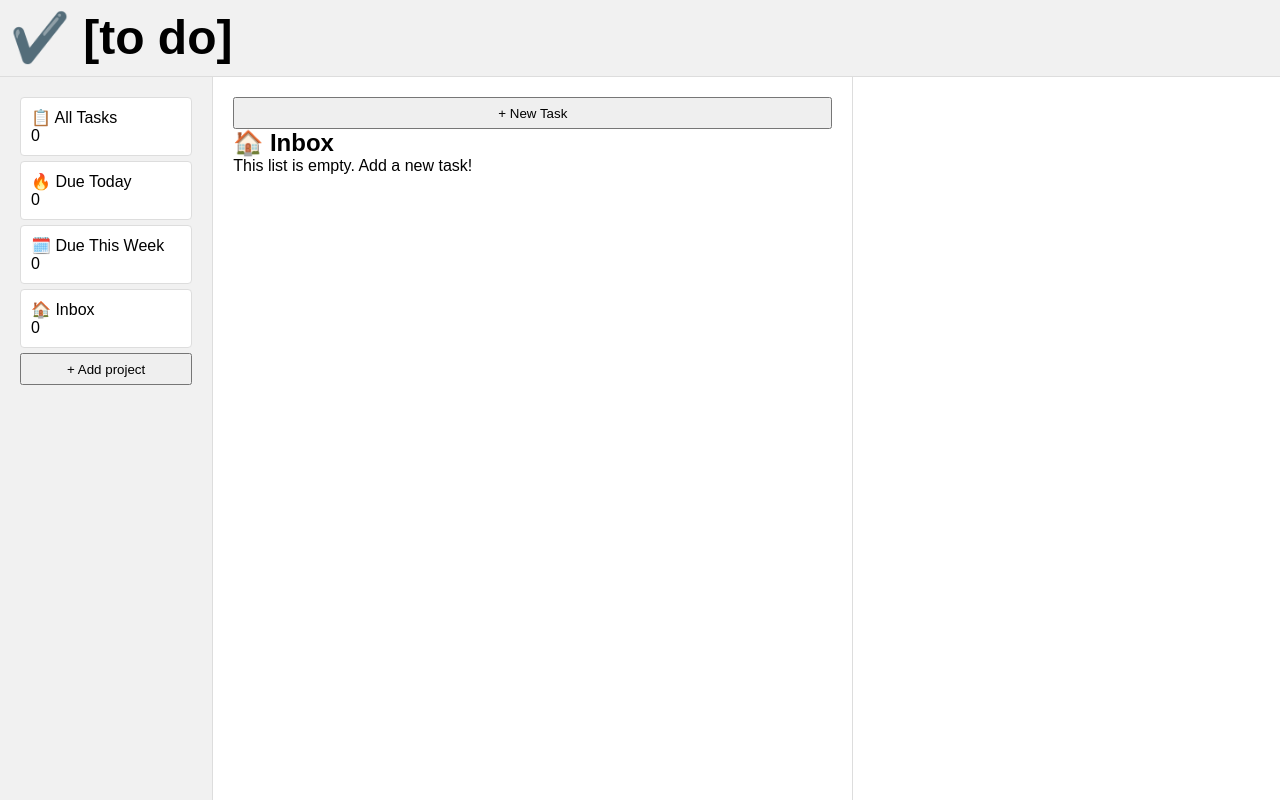
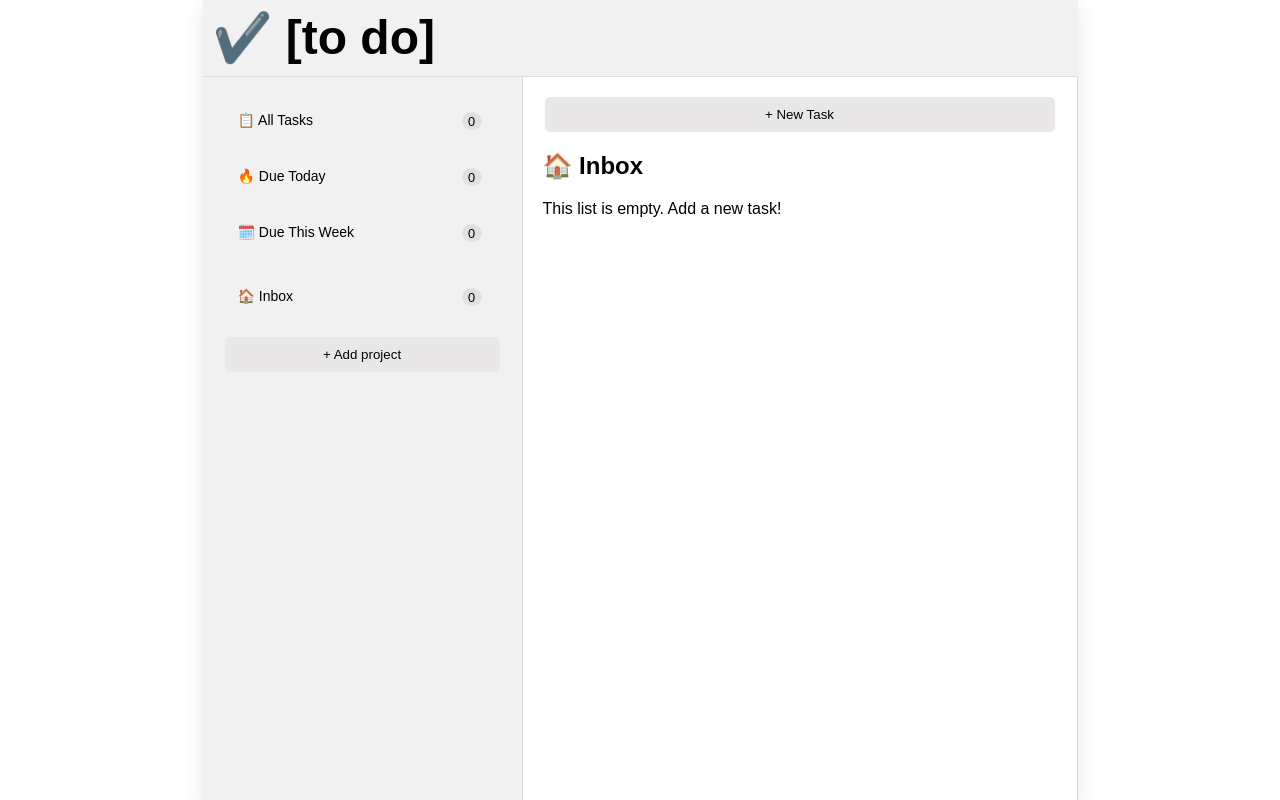
Before and after one commit to estellel-github/todo-app-webpack, a website built with webpack: page src/template.html in a window 1280 px wide. Built offline with nearby package versions, Linux system fonts and the light colour scheme.

Commit message:
Remove Supabase, Fix sidebar and modal behaviors

```diff
--- a/globals.d.ts
+++ /dev/null
@@ -1,6 +0,0 @@
-declare namespace NodeJS {
-  interface ProcessEnv {
-    SUPABASE_URL: string;
-    SUPABASE_ANON_KEY: string;
-  }
-}
--- a/src/index.ts
+++ b/src/index.ts
@@ -66,6 +66,7 @@ const toggleNewTaskButton = (shouldShow: boolean) => {
 };
 
 let isTaskPaneOpen = false;
+let isModalOpen = false;
 
 const toggleTaskPane = (shouldShow: boolean) => {
   isTaskPaneOpen = shouldShow;
@@ -80,15 +81,19 @@ const clearHideTaskPane = () => {
   toggleTaskPane(false);
 };
 
-document.addEventListener("click", (event: MouseEvent) => {
+document.addEventListener("mousedown", (event: MouseEvent) => {
   const target = event.target as HTMLElement;
-  const isClickOutside =
+  const isClickOutsideTaskPane =
     !taskPane.contains(target) &&
     !target.classList.contains("task-item") &&
     !target.classList.contains("new-task-btn");
 
-  if (isTaskPaneOpen && isClickOutside) {
-    clearHideTaskPane();
+  if (isModalOpen) {
+    return;
+  } else {
+    if (isTaskPaneOpen && isClickOutsideTaskPane) {
+      clearHideTaskPane();
+    }
   }
 });
 
@@ -102,6 +107,7 @@ const modal = document.createElement("div");
 modal.className = "modal";
 
 const toggleModal = (shouldShow: boolean) => {
+  isModalOpen = shouldShow;
   if (shouldShow) {
     modal.classList.remove("display-none");
     moduleContentDiv.classList.add("blurred");
@@ -167,31 +173,34 @@ const renderProjectList = () => {
     projectItemDiv.className = "project-item";
     projectListDiv.append(projectItemDiv);
 
+    const projectInfoDiv = document.createElement("div");
+    projectInfoDiv.className = "project-info";
+    projectItemDiv.append(projectInfoDiv);
+
     const projectNameDiv = document.createElement("div");
     projectNameDiv.className = "project-name";
     projectNameDiv.textContent = project.name;
-    projectItemDiv.append(projectNameDiv);
+    projectInfoDiv.append(projectNameDiv);
 
     const numTodoTasksDiv = document.createElement("div");
     numTodoTasksDiv.className = "num-tasks";
-    numTodoTasksDiv.textContent = taskManager.getTasksByProject(project.id).filter(task => task.status !== "Done").length.toString();
-    projectItemDiv.append(numTodoTasksDiv);
+    numTodoTasksDiv.textContent = taskManager
+      .getTasksByProject(project.id)
+      .filter((task) => task.status !== "Done").length.toString();
+    projectInfoDiv.append(numTodoTasksDiv);
 
-    projectNameDiv.addEventListener("click", () => {
-      currentViewType = "project";
-      activeProjectId = project.id;
-      renderTaskList();
-      renderProjectList();
-      displayTaskFilters();
-    });
+    let projectOptionsDiv = null;
 
     const projectNameInput = document.createElement("input");
     projectNameInput.type = "text";
     projectNameInput.value = project.name;
     projectNameInput.style.display = "none";
-    projectItemDiv.insertBefore(projectNameInput, numTodoTasksDiv);
+    projectItemDiv.insertBefore(projectNameInput, projectInfoDiv);
 
     if (project.id !== INBOX_ID) {
+      projectOptionsDiv = document.createElement("div");
+      projectOptionsDiv.className = "project-options";
+
       const editIcon = document.createElement("button");
       editIcon.className = "edit-icon";
       editIcon.textContent = "✏️";
@@ -205,12 +214,15 @@ const renderProjectList = () => {
       deleteIcon.className = "delete-icon";
       deleteIcon.textContent = "🗑️";
 
-      projectItemDiv.append(editIcon);
-      projectItemDiv.append(saveIcon);
-      projectItemDiv.append(deleteIcon);
+      projectOptionsDiv.append(editIcon);
+      projectOptionsDiv.append(saveIcon);
+      projectOptionsDiv.append(deleteIcon);
+
+      projectItemDiv.append(projectOptionsDiv);
 
       editIcon.addEventListener("click", () => {
         projectNameDiv.style.display = "none";
+        numTodoTasksDiv.style.display = "none";
         projectNameInput.style.display = "block";
         editIcon.style.display = "none";
         saveIcon.style.display = "block";
@@ -224,6 +236,7 @@ const renderProjectList = () => {
 
         projectNameDiv.textContent = newName;
         projectNameDiv.style.display = "block";
+        numTodoTasksDiv.style.display = "block";
         projectNameInput.style.display = "none";
         saveIcon.style.display = "none";
         editIcon.style.display = "block";
@@ -233,6 +246,16 @@ const renderProjectList = () => {
         displayDeleteProjectModal(project.id);
       });
     }
+
+    projectItemDiv.addEventListener("click", (e) => {
+      if (!projectOptionsDiv || !projectOptionsDiv.contains(e.target as Node)) {
+        currentViewType = "project";
+        activeProjectId = project.id;
+        renderTaskList();
+        renderProjectList();
+        displayTaskFilters();
+      }
+    });
   });
 };
 
@@ -646,64 +669,80 @@ const displayTasksInProject = (projectId: number) => {
 const displayTaskFilters = () => {
   filterContainer.textContent = "";
 
-  const allTasksBtn = document.createElement("div");
-  allTasksBtn.className = "filter-item";
-  allTasksBtn.textContent = "📋 All Tasks";
+  const allTasksName = document.createElement("div");
+  allTasksName.textContent = "📋 All Tasks";
 
-  const allTasksNumDiv = document.createElement("div");
-  allTasksNumDiv.className = "num-tasks";
-  allTasksNumDiv.textContent = taskManager.getAllTasks().filter(task => task.status !== "Done").length.toString();
+  const allTasksNum = document.createElement("div");
+  allTasksNum.className = "num-tasks";
+  allTasksNum.textContent = taskManager.getAllTasks().filter(task => task.status !== "Done").length.toString();
 
-  allTasksBtn.appendChild(allTasksNumDiv);
+  const allTasksFilterItem = document.createElement("div");
+  allTasksFilterItem.className = "filter-item";
+  const allTasksFilterInfo = document.createElement("div");
+  allTasksFilterInfo.className = "filter-info";
 
-  allTasksBtn.addEventListener("click", () => {
+  allTasksFilterInfo.appendChild(allTasksName);
+  allTasksFilterInfo.appendChild(allTasksNum);
+  allTasksFilterItem.appendChild(allTasksFilterInfo);
+
+  allTasksFilterItem.addEventListener("click", () => {
     currentViewType = "filter";
     currentFilter = "All Tasks";
     const allTasks = taskManager.getAllTasks();
     displayTasks("All Tasks", allTasks);
   });
 
-  const dueTodayBtn = document.createElement("div");
-  dueTodayBtn.className = "filter-item";
-  dueTodayBtn.textContent = "🔥 Due Today";
+  const dueTodayName = document.createElement("div");
+  dueTodayName.textContent = "🔥 Due Today";
 
-  const dueTodayNumDiv = document.createElement("div");
-  dueTodayNumDiv.className = "num-tasks";
-  dueTodayNumDiv.textContent = taskManager.getTasksDueToday()
+  const dueTodayNum = document.createElement("div");
+  dueTodayNum.className = "num-tasks";
+  dueTodayNum.textContent = taskManager.getTasksDueToday()
     .filter(task => task.status !== "Done")
     .length
     .toString();
 
-  dueTodayBtn.appendChild(dueTodayNumDiv);
+  const dueTodayFilterItem = document.createElement("div");
+  dueTodayFilterItem.className = "filter-item";
+  const dueTodayFilterInfo = document.createElement("div");
+  dueTodayFilterInfo.className = "filter-info";
 
-  dueTodayBtn.addEventListener("click", () => {
+  dueTodayFilterInfo.appendChild(dueTodayName);
+  dueTodayFilterInfo.appendChild(dueTodayNum);
+  dueTodayFilterItem.appendChild(dueTodayFilterInfo);
+
+  dueTodayFilterItem.addEventListener("click", () => {
     currentViewType = "filter";
     currentFilter = "Due Today";
     const dueTodayTasks = taskManager.getTasksDueToday();
     displayTasks("Due Today", dueTodayTasks);
   });
 
-  const dueThisWeekBtn = document.createElement("div");
-  dueThisWeekBtn.className = "filter-item";
-  dueThisWeekBtn.textContent = "🗓️ Due This Week";
+  const dueThisWeekName = document.createElement("div");
+  dueThisWeekName.textContent = "🗓️ Due This Week";
 
-  const dueThisWeekNumDiv = document.createElement("div");
-  dueThisWeekNumDiv.className = "num-tasks";
-  dueThisWeekNumDiv.textContent = taskManager.getTasksDueThisWeek()
-    .filter(task => task.status !== "Done")
-    .length
-    .toString();
+  const dueThisWeekNum = document.createElement("div");
+  dueThisWeekNum.className = "num-tasks";
+  dueThisWeekNum.textContent = taskManager.getTasksDueThisWeek()
+    .filter((task) => task.status !== "Done")
+    .length.toString();
 
-  dueThisWeekBtn.appendChild(dueThisWeekNumDiv);
+  const dueThisWeekFilterItem = document.createElement("div");
+  dueThisWeekFilterItem.className = "filter-item";
+  const dueThisWeekFilterInfo = document.createElement("div");
+  dueThisWeekFilterInfo.className = "filter-info";
 
-  dueThisWeekBtn.addEventListener("click", () => {
+  dueThisWeekFilterInfo.append(dueThisWeekName, dueThisWeekNum);
+  dueThisWeekFilterItem.append(dueThisWeekFilterInfo);
+
+  dueThisWeekFilterItem.addEventListener("click", () => {
     currentViewType = "filter";
     currentFilter = "Due This Week";
     const dueThisWeekTasks = taskManager.getTasksDueThisWeek();
     displayTasks("Due This Week", dueThisWeekTasks);
   });
 
-  filterContainer.append(allTasksBtn, dueTodayBtn, dueThisWeekBtn);
+  filterContainer.append(allTasksFilterItem, dueTodayFilterItem, dueThisWeekFilterItem);
 };
 
 filterContainer.addEventListener("click", () => {
--- a/src/styles/styles.css
+++ b/src/styles/styles.css
@@ -7,7 +7,13 @@
 html,
 body {
   height: 100%;
-  font-family: Arial, sans-serif;
+  font-family: Arial;
+}
+
+body {
+  display: flex;
+  flex-direction: column;
+  align-items: center;
 }
 
 #module-content {
@@ -15,10 +21,12 @@ body {
   grid-template-rows: auto 1fr;
   grid-template-columns: 1fr 3fr 2fr;
   grid-template-areas:
-    "header header header"
-    "sidebar task-list-container task-pane";
+    "header header header header"
+    "sidebar task-list-container task-list-container task-pane";
   height: 100vh;
-  width: 100vw;
+  max-width: 875px;
+  box-shadow: 0 8px 18px rgba(0, 0, 0, 0.1);
+  /* Subtle shadow */
 }
 
 header {
@@ -32,40 +40,95 @@ header {
 
 .sidebar {
   grid-area: sidebar;
+  min-width: 320px;
   background-color: #f1f1f1;
   padding: 20px;
   border-right: 1px solid #ddd;
   overflow-y: auto;
+  font-size: 14px;
+}
+
+.filter-container,
+.project-list {
+  display: flex;
+  flex-direction: column;
+  gap: 8px;
 }
 
 .sidebar .project-item,
 .sidebar .filter-item {
+  display: flex;
+  flex-direction: column;
+  justify-content: center;
   cursor: pointer;
-  padding: 10px;
-  margin-bottom: 5px;
-  background-color: #fff;
-  border: 1px solid #ddd;
+  padding: 15px;
+  background-color: #f1f1f1;
   border-radius: 4px;
 }
 
 .sidebar .project-item:hover,
 .sidebar .filter-item:hover {
-  background-color: #e9ecef;
+  background-color: #dbdbdb85;
+}
+
+.sidebar>div {
+  margin-bottom: 16px;
+}
+
+.project-info,
+.filter-info {
+  display: flex;
+  justify-content: space-between;
+}
+
+.num-tasks {
+  background: #dbdbdbc7;
+  color: #000;
+  margin-right: 5px;
+  padding: 5px 10px;
+  border-radius: 50%;
+  text-align: center;
+  width: 18px;
+  height: 18px;
+  display: inline-flex;
+  justify-content: center;
+  align-items: center;
+  font-size: 0.8rem;
+}
+
+.project-options {
+  display: flex;
 }
 
 .task-list-container {
   grid-area: task-list-container;
+  min-width: 320px;
   background-color: #fff;
   padding: 20px;
   border-right: 1px solid #ddd;
   overflow-y: auto;
+  display: flex;
+  flex-direction: column;
+  gap: 20px;
 }
 
 .task-pane {
   grid-area: task-pane;
+  width: 320px;
   background-color: #f9f9f9;
   padding: 20px;
   overflow-y: auto;
+}
+
+.task-list {
+  display: flex;
+  flex-direction: column;
+  gap: 20px;
+}
+
+.task-item {
+  display: flex;
+  gap: 10px;
 }
 
 .display-none {
@@ -73,8 +136,16 @@ header {
 }
 
 button {
-  width: 100%;
-  height: 2rem;
+  border-radius: 5px;
+  padding: 10px;
+  background: #e9e7e7;
+  border: 0px;
+  cursor: pointer;
+  margin: 0 2px 0 2px;
+}
+
+button:hover {
+  background: #d6d4d4a9;
 }
 
 .modal {
@@ -95,6 +166,67 @@ button {
   pointer-events: none;
 }
 
-.create-task-div {
-  border: 1px solid red;
+input[type="text"],
+input[type="password"],
+.due-date,
+textarea,
+select {
+  width: 100%;
+  padding: 10px 15px;
+  margin: 5px;
+  border: 1px solid #ccc;
+  border-radius: 10px;
+  font: Arial;
+  font-size: 14px;
+  outline: none;
+  transition: all 0.3s ease;
+  background-color: #f9f9f9;
+  color: #333;
+  box-shadow: 0 2px 4px rgba(0, 0, 0, 0.1);
 }
+
+/* Styling on hover */
+input[type="text"]:hover,
+input[type="password"]:hover,
+textarea:hover {
+  border-color: #aaa;
+  /* Slightly darker border on hover */
+}
+
+/* Styling on focus */
+input[type="text"]:focus,
+input[type="password"]:focus,
+textarea:focus {
+  border-color: #007BFF;
+  /* Border color on focus */
+  background-color: #fff;
+  /* Slightly lighter background on focus */
+  box-shadow: 0 0 5px rgba(0, 123, 255, 0.5);
+  /* Blue focus glow */
+}
+
+/* Optional placeholder styling */
+input::placeholder,
+textarea::placeholder {
+  color: #aaa;
+  /* Subtle placeholder text */
+  font-style: italic;
+  /* Optional styling */
+}
+
+/* For textarea specifically */
+textarea {
+  resize: vertical;
+  /* Allow vertical resizing only */
+  min-height: 100px;
+  /* Minimum height for textareas */
+}
+
+.new-project {
+  display: flex;
+  justify-content: end;
+}
+
+.new-project-btn {
+  width: 100%;
+}
```
Also changed, not shown: src/services/supabase.ts (deleted, +0 -8 lines).
